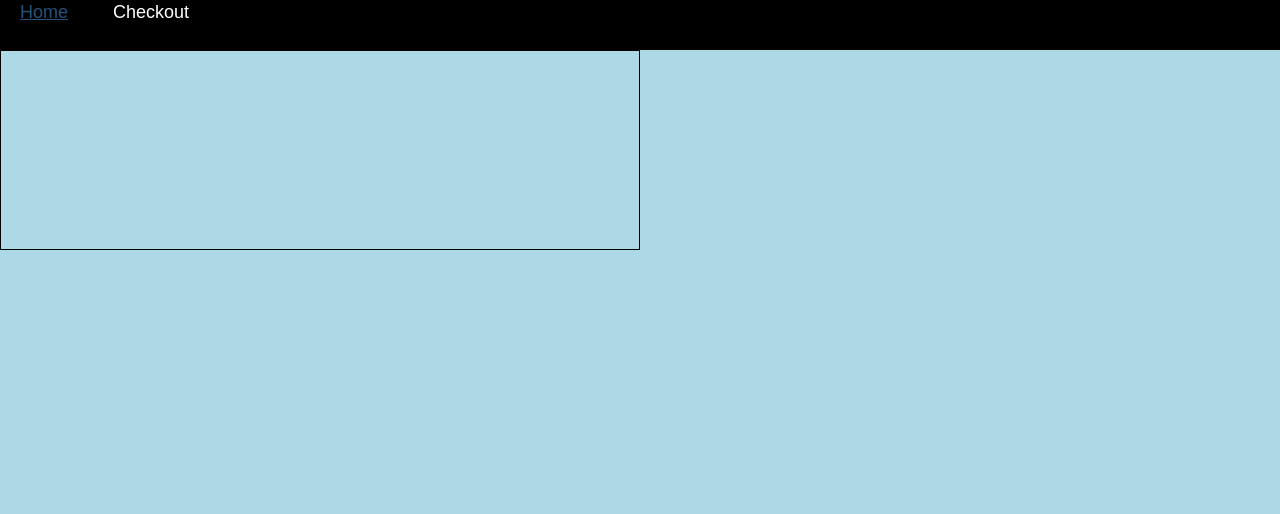
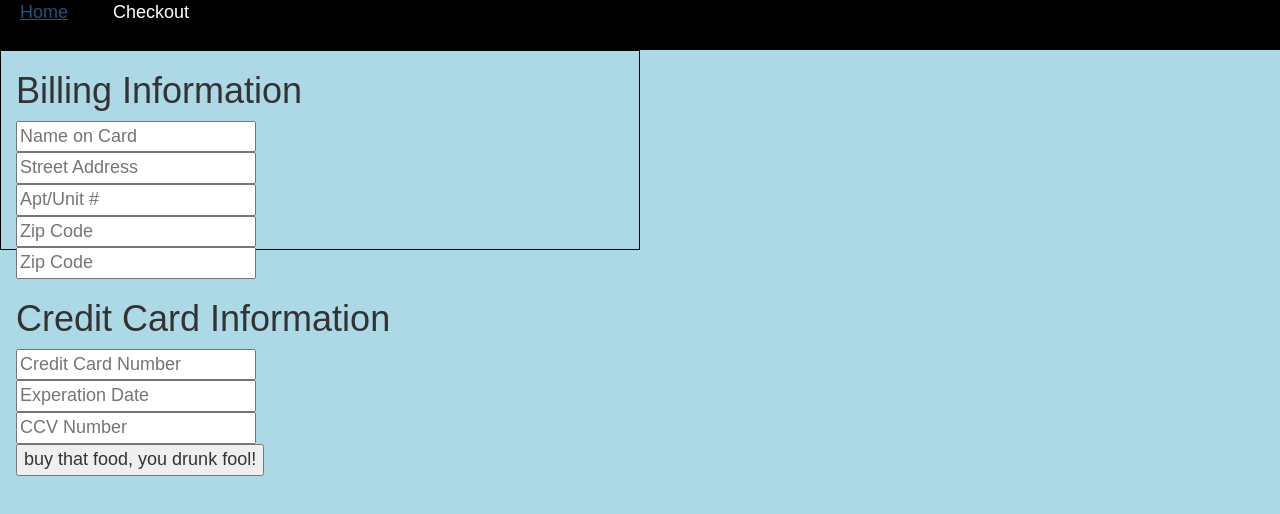
Before and after one commit to ehaala/hackathon2, a React (Create React App) app: page /Checkout in a window 1280 px wide. Shown: the top 514 px of the page. Built offline with nearby package versions, Linux system fonts and the light colour scheme.

Commit message:
added form for billing; still working on redirect after submit

```diff
--- a/src/Checkout.js
+++ b/src/Checkout.js
@@ -3,13 +3,60 @@ import './App.css';
 import './index.css';
 
 class Checkout extends Component {
+	constructor(props){
+		super(props);
+	// 	state = {
+  //   redirectToNewPage: false
+	// }
 
+	}
 	render() {
 		return (
 			<div className="cart content col-sm-6">
+				<form>
+				<h1>Billing Information</h1>
+				<input 	type = "text"
+								placeholder ="Name on Card"
+				/>
+				<br />
+				<input 	type = "text"
+								placeholder ="Street Address"
+				/>
+				<br />
+				<input	type = "text"
+								placeholder ="Apt/Unit #"
+				/>
+				<br />
+				<input	type = "text"
+								placeholder ="Zip Code"
+				/>
+				<br />
+				<input	type = "text"
+								placeholder ="Zip Code"
+				/>
+				<br />
+				<h1>Credit Card Information</h1>
+				<input	type = "text"
+								placeholder ="Credit Card Number"
+				/>
+				<br />
+				<input	type = "text"
+								placeholder ="Experation Date"
+				/>
+				<br />
+				<input	type = "text"
+								placeholder ="CCV Number"
+				/>
+				<br />
+				<input type="submit" value="buy that food, you drunk fool!" />
+
+				</form>
+
 			</div>
-		)
+		);
 	}
 }
 
+
+
 export default Checkout;
--- a/src/foodarray.json
+++ b/src/foodarray.json
@@ -54,6 +54,7 @@ var sandwiches = [{
         price: 14.91
     }
 ]
+
 var mains = [{
         name: "Memphis Ribs",
         img: ".public/img/memphisribs.jpg",
```
